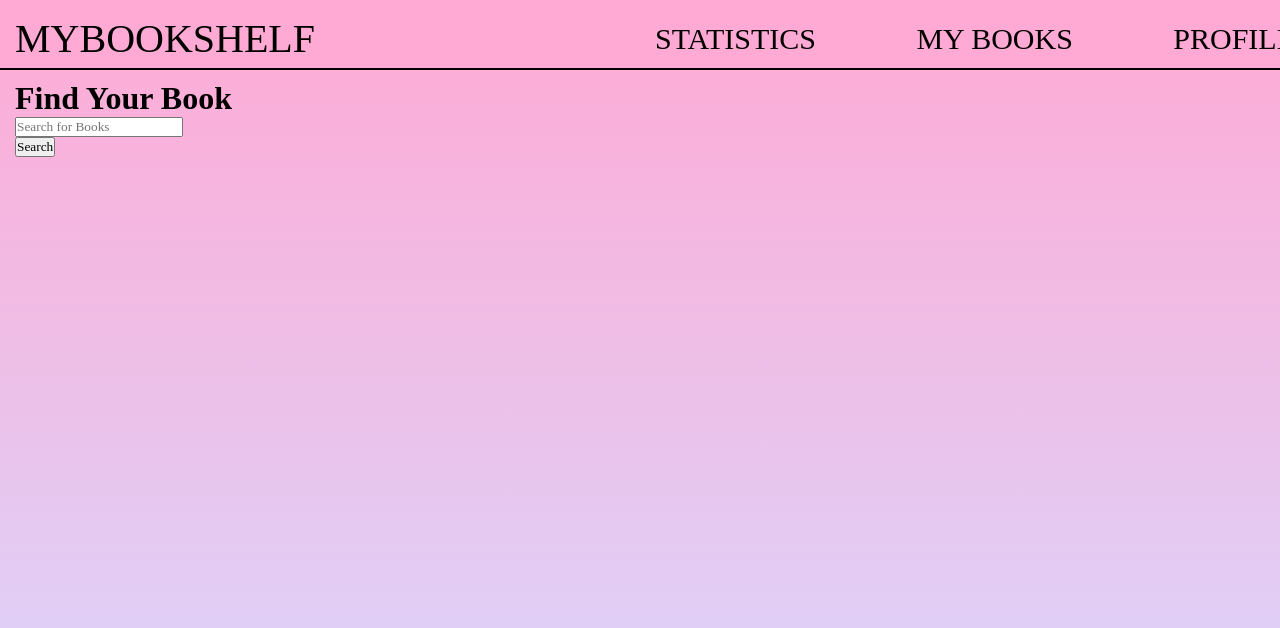
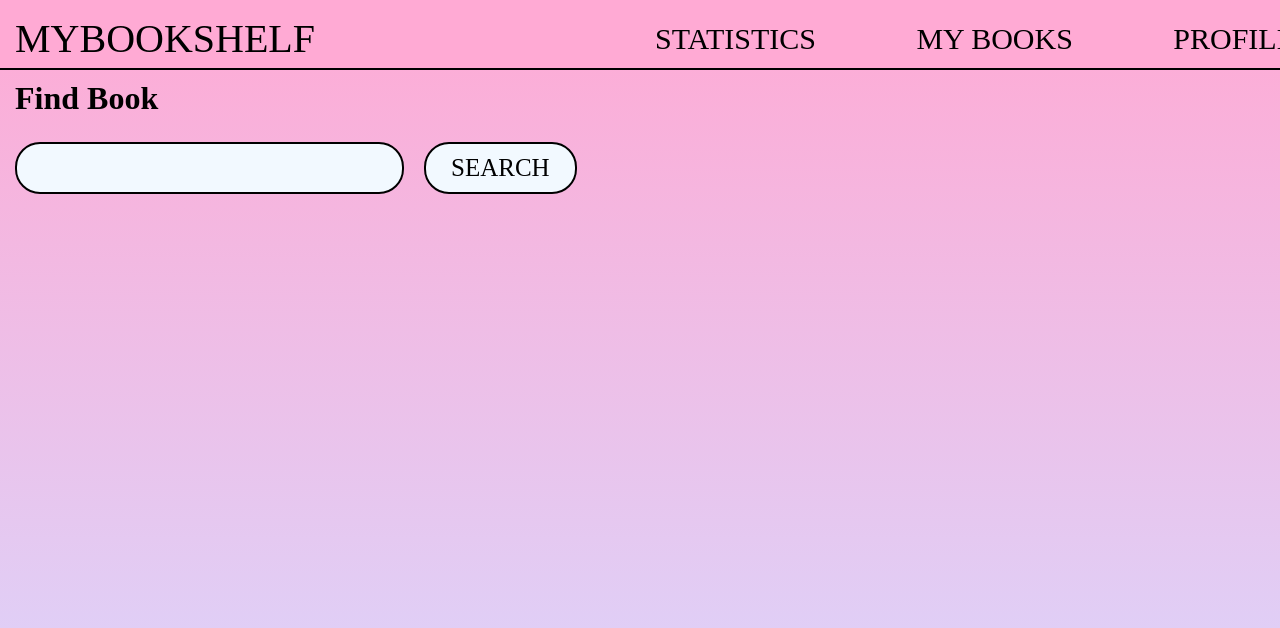
Before and after one commit to rachel0lehcar/MyBookshelf, a React (Create React App) app in the folder client/: page /addbook in a window 1280 px wide. Shown: the top 628 px of the page. Built offline with nearby package versions, Linux system fonts and the light colour scheme; a web font is replaced by a local one.

Commit message:
Add initial styling for AddBook page

```diff
--- a/client/src/App.css
+++ b/client/src/App.css
@@ -1,6 +1,10 @@
 :root {
+  /* COLORS */
   --hot-pink: #FFAAD4;
   --lavendar: #D8D8FF;
+
+  /* FONT SIZES */
+
 }
 
 * {
@@ -14,6 +18,15 @@
   margin-top: 80px;
 }
 
+.basic-button {
+  background: #F2F9FF;
+  border: 2px solid #000000;
+  border-radius: 25px;
+  padding: 10px 25px 10px 25px;
+  font-size: 25px;
+  cursor: pointer;
+}
+
 html {
   background: linear-gradient(var(--hot-pink), var(--lavendar));
   min-height: 100%;
--- /dev/null
+++ b/client/src/components/pages/AddBook.css
@@ -0,0 +1,33 @@
+.search-form {
+  display: flex;
+  margin-top: 25px;
+  margin-bottom: 40px;
+}
+
+.search-bar  {
+  width: 335px;
+  background: #F2F9FF;
+  border: 2px solid #000000;
+  border-radius: 25px;
+  padding: 10px 25px 10px 25px;
+  margin-right: 20px;
+  font-size: 25px;
+  color: #aeaeae;
+}
+
+.center {
+  display: flex;
+  align-items: center;
+  justify-content: center;
+}
+
+.search-results {
+  display: grid;
+  grid-template-columns: 222px 222px 222px 222px 222px;
+  row-gap: 50px;
+  align-items: center;
+}
+
+.book {
+  width: 230;
+}
--- a/client/src/components/pages/AddBook.js
+++ b/client/src/components/pages/AddBook.js
@@ -1,4 +1,5 @@
 import React, { useState} from 'react'
+import "./AddBook.css"
 //import axios from 'axios';
 
 function AddBook() {
@@ -30,19 +31,22 @@
 
   return (
     <div className="page-content">
-      <h1>Find Your Book</h1>
-      <form onSubmit={handleSubmit}>
+      <h1>Find Book</h1>
+      <form className="search-form"onSubmit={handleSubmit}>
         <div>
           <input
+            className='search-bar'
             type="text"
             onChange={handleChange}
-            placeholder='Search for Books'
+            /*placeholder='Search for Books'*/
             autoComplete='off'/>
         </div>
-        <button type="submit">Search</button>
+        <button className="basic-button" type="submit">SEARCH</button>
       </form>
+      <div className='center'>
+        <div className="search-results">
           {result.map((book,index) => (
-        <img key={index} src={
+            <img className="book" key={index} src={
                 book.volumeInfo.imageLinks === undefined
                 ? ""
                 : `${book.volumeInfo.imageLinks.thumbnail}`
@@ -51,6 +55,8 @@
             />
           ))}
         </div>
+      </div>
+    </div>
   );
 }
 
```
Lines whose indentation alone changed are shown as unchanged.
